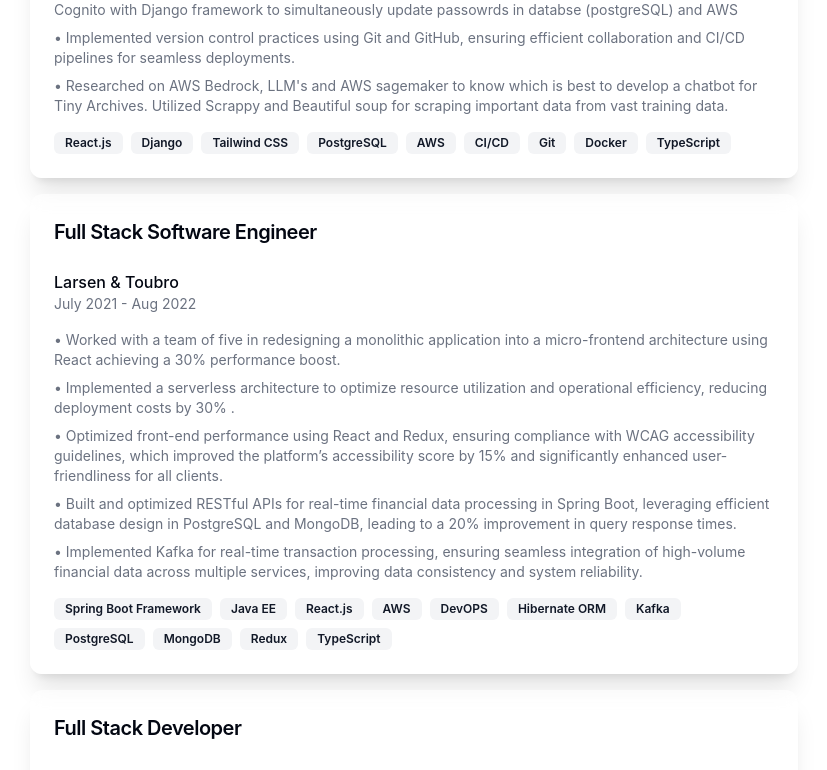
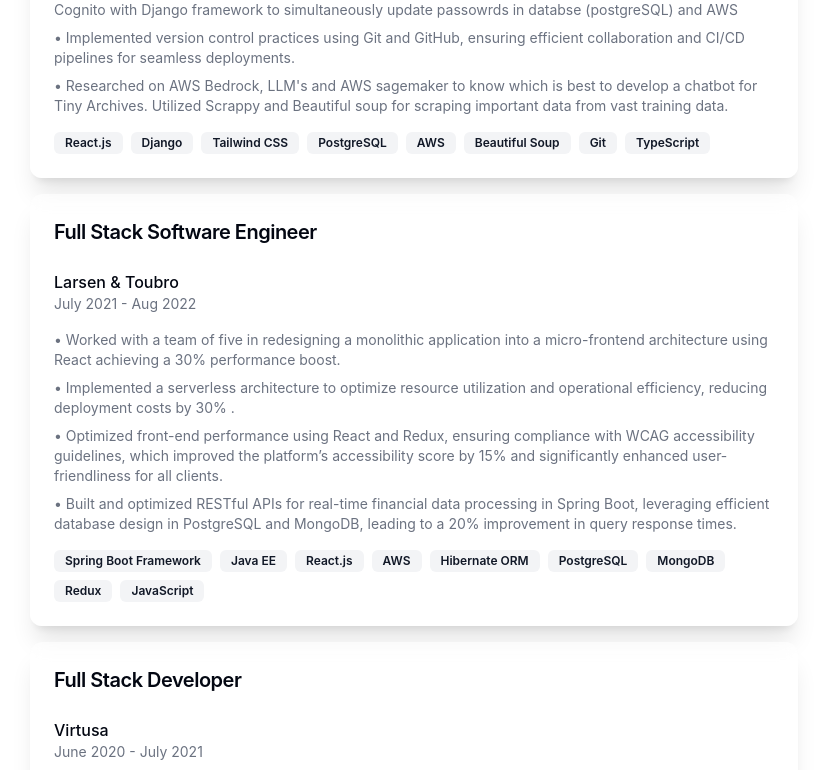
Before and after one commit to GaneshVarma1/Nandini-Portfolio, a React (Vite) app: page / in a window 1280 px wide. Shown: the part 3227-3997 px from the top of the page, without its empty margins (226-1053 px from the left). Built offline with nearby package versions, Linux system fonts and the light colour scheme.

Commit message:
added alignment projects

```diff
--- a/src/components/sections/About.tsx
+++ b/src/components/sections/About.tsx
@@ -56,7 +56,7 @@
   },
   {
     name: "Tailwind CSS",
-    icon: "https://raw.githubusercontent.com/devicons/devicon/master/icons/tailwindcss/tailwindcss-plain-wordmark.svg"
+    icon: "https://raw.githubusercontent.com/devicons/devicon/master/icons/tailwindcss/tailwindcss-original.svg"
   },
   {
     name: "Node.js",
@@ -216,7 +216,6 @@
       "MongoDB",
       "MySQL",
       "AWS",
-      "Redis"
     ],
   },
   {
@@ -238,9 +237,8 @@
       "Tailwind CSS",
       "PostgreSQL",
       "AWS",
-      "CI/CD",
+      "Beautiful Soup",
       "Git",
-      "Docker",
       "TypeScript"
     ],
   },
@@ -254,20 +252,17 @@
       "Implemented a serverless architecture to optimize resource utilization and operational efficiency, reducing deployment costs by 30% .",
       "Optimized front-end performance using React and Redux, ensuring compliance with WCAG accessibility guidelines, which improved the platform’s accessibility score by 15% and significantly enhanced user-friendliness for all clients.",
       "Built and optimized RESTful APIs for real-time financial data processing in Spring Boot, leveraging efficient database design in PostgreSQL and MongoDB, leading to a 20% improvement in query response times.",
-      "Implemented Kafka for real-time transaction processing, ensuring seamless integration of high-volume financial data across multiple services, improving data consistency and system reliability.",
     ],
     technologies: [
       "Spring Boot Framework",
       "Java EE",
       "React.js",
       "AWS",
-      "DevOPS",
       "Hibernate ORM",
-      "Kafka",
       "PostgreSQL",
       "MongoDB",
       "Redux",
-      "TypeScript",
+      "JavaScript",
 
     ],
   },
@@ -284,7 +279,7 @@
       "Leveraged AWS services to improve scalability and application availability.",
       "Utilized AWS dynamoDB, Lambda functions and S3 buckets to fetch and store data from multiple clouds."
     ],
-    technologies: ["Java", "Spring Boot", "AWS", "React.js", "CSS", "JavaScript", "TypeScript", "Redux", "Kafka", "PostgreSQL", "MongoDB"],
+    technologies: ["Java", "Spring Boot", "AWS", "React.js", "CSS", "JavaScript", "Redux", "PostgreSQL", "MongoDB"],
   },
 ];
 
--- a/src/components/sections/Projects.tsx
+++ b/src/components/sections/Projects.tsx
@@ -15,7 +15,7 @@
   {
     title: "Keywords generation for YouTube Videos",
     description:
-"This project is a YouTube & Local Video SEO Keyword Generator that extracts transcripts from YouTube videos or local video files and generate optimized SEO keywords. It supports both YouTube URLs and local uploads. The generated keywords enhance video discoverability and improve search engine rankings. The user-friendly Streamlit interface ensures seamless interaction for content creators and marketers. 🚀",
+"This project is a YouTube & Local Video SEO Keyword Generator that extracts transcripts from YouTube videos or local video files and generate optimized SEO keywords. It supports both YouTube URLs and local uploads. The generated keywords enhance video discoverability and improve search engine rankings. 🚀",
     technologies: ["LangChain", "Whisper", "FFmpeg", "MoviePy", "Streamlit", "python"],
     demoLink: "",
     githubLink: "https://drive.google.com/file/d/19dkoGHNv3P9XM_qoNquWxE1Av5ZOQQeT/view",
@@ -25,7 +25,7 @@
   {
     title: "Take a break website",
     description:
-"Take a Break is your personalized relaxation companion designed to help you recharge during busy workdays. The app asks you 5 quick questions about your work style, stress levels, and preferred break activities. Using your responses, it curates a tailored music therapy session to help you unwind, refocus, and stay productive. Whether you need calming tunes for a quick breather or energizing beats to power through your tasks, Take a Break offers the perfect escape, one song at a time.",
+"Take a Break is your personalized relaxation companion designed to help you recharge during busy workdays. The app asks you 5 quick questions about your work style, stress levels, and preferred break activities. Using your responses, it curates a tailored music therapy session to help you unwind, refocus, and stay productive.",
     technologies: ["Next.js 14", "TypeScript", "Tailwind CSS", "Shadcn/UI Components", "Vercel Deployment"],
     demoLink: "https://take-break-phi.vercel.app/",
     githubLink: "https://github.com/morlanandini/take-a-break",
@@ -56,7 +56,7 @@
     title: "Personal Assistant chatbot",
     description:
       "Build an interactive and intelligent chatbot using Ollama's powerful language models, seamlessly integrated with Streamlit's easy-to-use framework for creating beautiful web applications. This chatbot allows real-time conversations, providing users with quick and accurate responses.",
-    technologies: ["LangChain", "Streamlit", "Ollama"],
+    technologies: ["LangChain", "Streamlit", "Ollama", "prompts", "chains", "Chatbot"],
     demoLink: "https://drive.google.com/file/d/1jLqrZ_3Az8am1GFKkZbAxtiRNilo_--p/view?usp=sharing",
     githubLink: "https://github.com/morlanandini/chatbot_streamlit_ollama",
     image: "/images/personal-assistant.png",
@@ -65,8 +65,8 @@
   {
     title: "SheNeeds - E-commerce Website",
     description:
-      "A full-stack e-commerce platform built with Next.js and integrated database for product and image management",
-    technologies: ["Next.js", "TypeScript", "Database", "Tailwind CSS"],
+      "SheNeeds – A full-stack e-commerce platform built with Next.js, TypeScript, and an integrated database for seamless product and image management. Designed with Tailwind CSS for a modern UI, it offers a smooth shopping experience. The platform is also integrated with Stripe for secure and efficient payment processing.",
+    technologies: ["Next.js", "TypeScript", "Sanity", "Tailwind CSS","Stripe", "Authentication"],
     // demoLink: "https://github.com/morlanandini/ecommerce-website-SheNeeds",
     githubLink: "https://github.com/morlanandini/ecommerce-website-SheNeeds",
     image: "/images/Screenshot 2025-02-14 at 3.25.29 PM.png",
@@ -75,8 +75,8 @@
   {
     title: "Arena Games",
     description:
-      "An intelligent chatbot that can analyze and respond to queries about any website's content when given its URL",
-    technologies: ["Next.js", "Tailwind CSS", "TypeScript", "API Integration"],
+      "A 2-player gaming platform built with React and TypeScript, featuring fun and interactive games. Currently, it includes Tic-Tac-Toe and a Memory Game, offering an engaging experience for players. More exciting games can be added to expand the collection! 🎮",
+    technologies: ["React.js", "Tailwind CSS", "TypeScript", "API Integration", "Lucide-React"],
     demoLink: "https://2-player-games.vercel.app/",
     githubLink: "https://github.com/morlanandini/2-player-games",
     image: "https://www.pexels.com/search/beautiful/",
@@ -84,10 +84,21 @@
 
   },
   {
+    title: "Memory Game",
+    description:
+      " An interactive card-matching game built with Next.js and TypeScript, featuring image flipping mechanics and score tracking. Designed for an engaging user experience, players can test and improve their memory skills. The game is styled with Tailwind CSS for a smooth and responsive interface.",
+    technologies: ["NextJS", "TypeScript", "Vercel", "Tailwind CSS", "React Hooks", "Use Effect"],
+    demoLink: "https://memory-game-xi-black.vercel.app",
+    githubLink: "https://github.com/morlanandini/memory-game",
+    image: "/images/memory-game.png",
+    video : "/images/memory-game.mov"
+
+  },
+  {
     title: "Interesting Blogs about SEO",
     description:
-      "Checkout my blogs about SEO and Content Writing, You can learn 3 common mistakes in SEO and how to avoid them, 5 unique ways that no-one does to improve website ranking, How to choose relevant Keywords",
-    technologies: ["WebFlow", "SEO", "Content Writing", "Keyword Research"],
+      "Checkout my blogs about SEO and Content Writing, You can learn 3 common mistakes in SEO and how to avoid them, 5 unique ways that no-one does to improve website ranking, How to choose relevant Keywords, Ten productive tools that can significantly enhance your SEO efforts.",
+    technologies: ["WebFlow", "SEO", "Content Writing", "Keyword Research", "SEO Tools"],
     demoLink: "https://seo-for-beginners-essential-tips-to-boo.webflow.io/all-posts",
     // githubLink: "https://github.com/morlanandini/2-player-games",
     image: "https://www.pexels.com/search/beautiful/",
@@ -97,8 +108,8 @@
   {
     title: "AddTips - Social Tips Platform",
     description:
-      "A social platform where users can share and discover tips, featuring user authentication and PostgreSQL database",
-    technologies: ["Next.js", "PostgreSQL", "Auth", "Tailwind CSS"],
+      "A social platform where users can share and discover tips across various topics. Built with Next.js and styled with Tailwind CSS, it offers a seamless and responsive user experience. The platform features user authentication with Google providers and securely manages data using MongoDB Atlas.",
+    technologies: ["Next.js", "MongoDb Atlas", "Auth", "Tailwind CSS", "Google Providers"],
     demoLink: "https://addtips.vercel.app",
     githubLink: "https://github.com/morlanandini/addtips",
     image: "/images/addtips.png",
@@ -108,7 +119,7 @@
   {
     title: "Pridiction of crude oil price using Ensemble Learning",
     description:
-      "A machine learning project utilizing ensemble learning techniques such as Random Forest Regression, Decision Tree Regression, Linear Regression, and Support Vector Regression to predict future crude oil prices based on historical data. Built with Python, Django, and machine learning libraries, the project includes a user-friendly web interface for easy interaction with the model and provides accurate price predictions to assist in financial decision-making.",
+      "A machine learning project utilizing ensemble learning techniques such as Random Forest Regression, Decision Tree Regression, Linear Regression, and Support Vector Regression to predict future crude oil prices based on historical data. Built with Python, Django, and machine learning libraries.",
     technologies: ["Python", "Django", "Scikit-Learn", "Pandas"," NumPy", "Matplotlib"   ],
     demoLink: "https://drive.google.com/file/d/13vsHEJZqGrBa4p_9-CLRo_D5sChEfdd4/view?usp=drive_link",
     githubLink: "https://github.com/morlanandini/predict_crude_oil_prices",
@@ -118,8 +129,8 @@
   },
   {
     "title": "Hybrid Image Creation Using OpenCV and NumPy",
-    "description": "An image processing project that creates a hybrid image by applying high-pass and low-pass filters to two input images using OpenCV and NumPy. This technique combines low-frequency components from one image and high-frequency details from another, resulting in an image that changes based on viewing distance.",
-    "technologies": ["OpenCV", "NumPy", "Python", "Matplotlib"],
+    "description": "A project that creates a hybrid image by applying high-pass and low-pass filters to two input images using OpenCV and NumPy. This technique combines low-frequency components from one image and high-frequency details from another, resulting in an image that changes based on viewing distance.",
+    "technologies": ["OpenCV", "NumPy", "Python", "Matplotlib", "Gaussian filter", "cv2"],
     "githubLink": "https://github.com/morlanandini/image_processing_projects",
     "image": "/images/hybrid-image.png",
     "video": "/images/hybrid_images.mov"
@@ -135,17 +146,7 @@
   //   video : "/images/final.mov"
 
   // },
-  {
-    title: "Memory Game",
-    description:
-      "An interactive memory card game with image flipping mechanics and score tracking",
-    technologies: ["React", "JavaScript", "CSS"],
-    demoLink: "https://memory-game-xi-black.vercel.app",
-    githubLink: "https://github.com/morlanandini/memory-game",
-    image: "/images/memory-game.png",
-    video : "/images/memory-game.mov"
 
-  },
 ];
 
 const Projects = () => {
```
